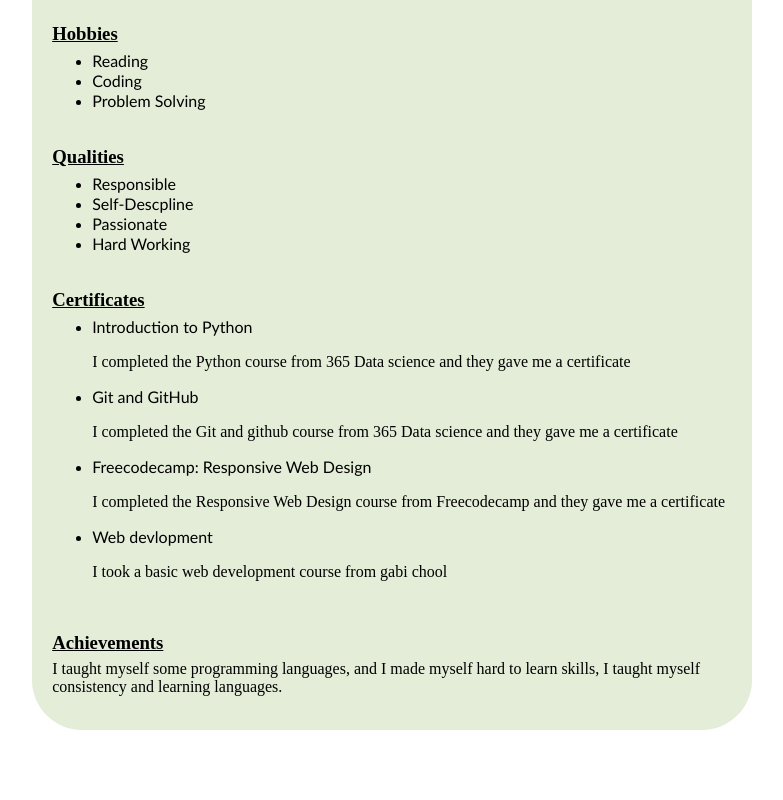
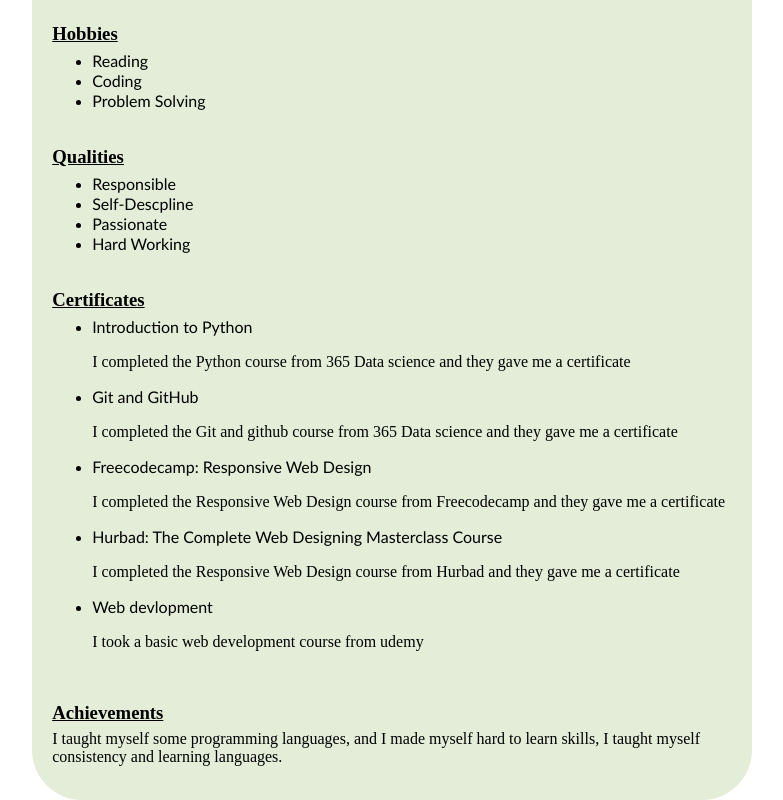
Before and after one commit to abdimalik2004/my-Cv, a plain HTML site: page index.html in a window 1280 px wide. Shown: the part 923-1723 px from the top of the page, without its empty margins (211-994 px from the left). Before the commit the page ends 1653 px from the top, so only its background shows below. Drawn offline with Linux system fonts and the light colour scheme.

Commit message:
index.html file is updated

```diff
--- a/index.html
+++ b/index.html
@@ -147,8 +147,11 @@ body{
                   <li><span id="course-name">Freecodecamp: Responsive Web Design</span></li>
                   <p>I completed the Responsive Web Design course from Freecodecamp and they gave me a certificate
                   </p>
+                  <li><span id="course-name">Hurbad: The Complete Web Designing Masterclass Course</span></li>
+                  <p>I completed the Responsive Web Design course from Hurbad and they gave me a certificate
+                  </p>
                   <li><span id="course-name">Web devlopment</span></li>
-                  <p>I took a basic web development course from gabi chool
+                  <p>I took a basic web development course from udemy
                   </p>
                 </ul>
                 <h3 style="margin-bottom: -10px;">Achievements</h3>
```
